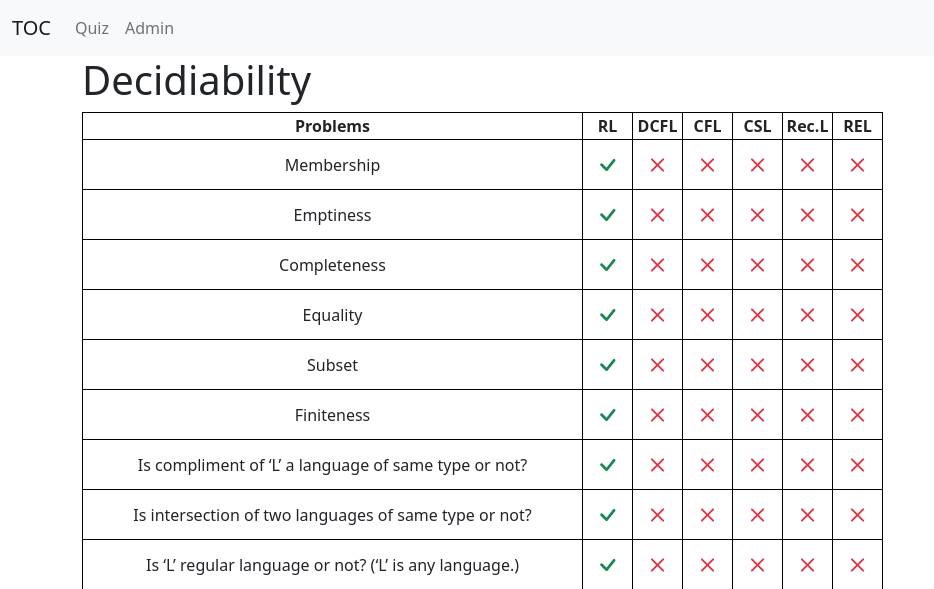
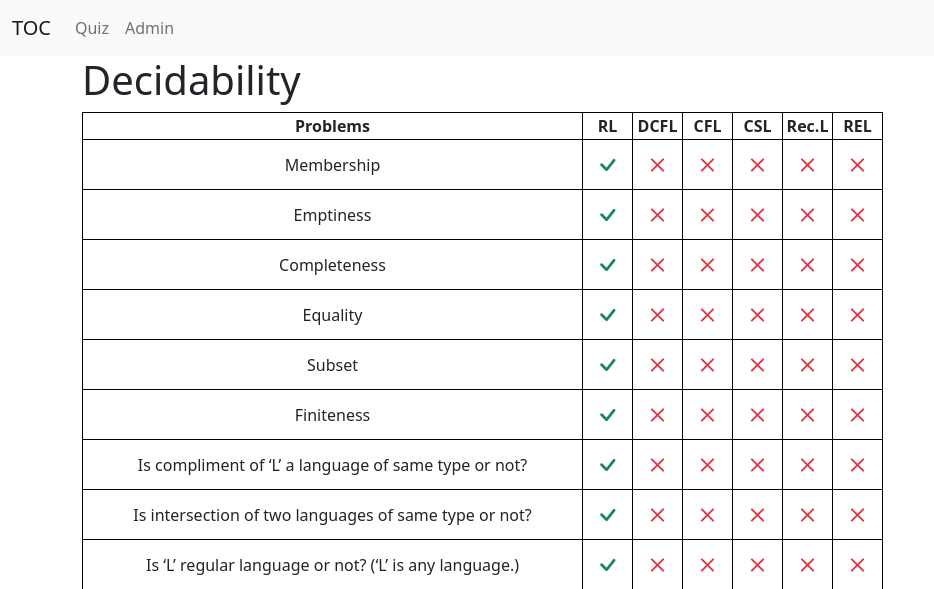
Before and after one commit to rittwickBhabak/toc-decidable-closeness-problems, a Django app: page / in a window 1280 px wide. Shown: the top 589 px of the page, without its empty margins (0-934 px from the left). Run offline with Django 3.2, Linux system fonts and the light colour scheme; data comes from the database, SQL or seed files in the repository; both versions use the stored data as it was after the commit; some libraries are stand-ins or nearby versions.

Commit message:
final commit

```diff
--- a/myapp/models.py
+++ b/myapp/models.py
@@ -2,6 +2,7 @@ from django.db import models
 
 class Language(models.Model):
     title = models.CharField(max_length=50)
+    full_name = models.CharField(max_length=60, default='')
 
     def __str__(self):
         return self.title
--- a/myapp/templates/myapp/tables.html
+++ b/myapp/templates/myapp/tables.html
@@ -36,7 +36,7 @@ td.box{
 
 {% block page_content %}
 
-<h1>Decidiability</h1>
+<h1>Decidability</h1>
 <table>
     <tr class="t1">
         <th>Problems</th>
```
Also changed, not shown: db.sqlite3, myapp/migrations/0003_language_full_name.py (added).
